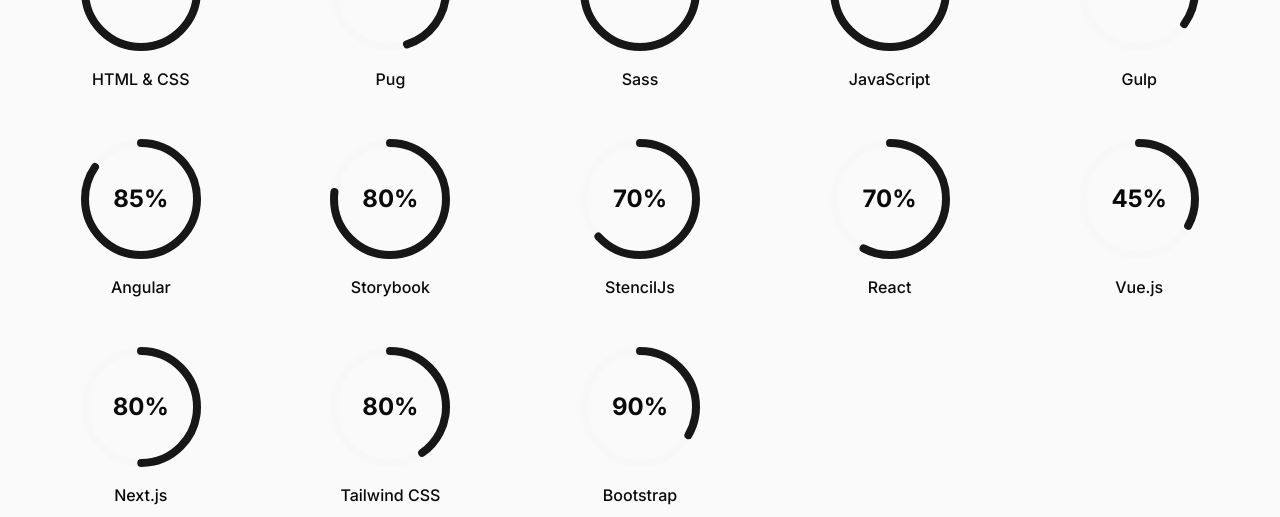
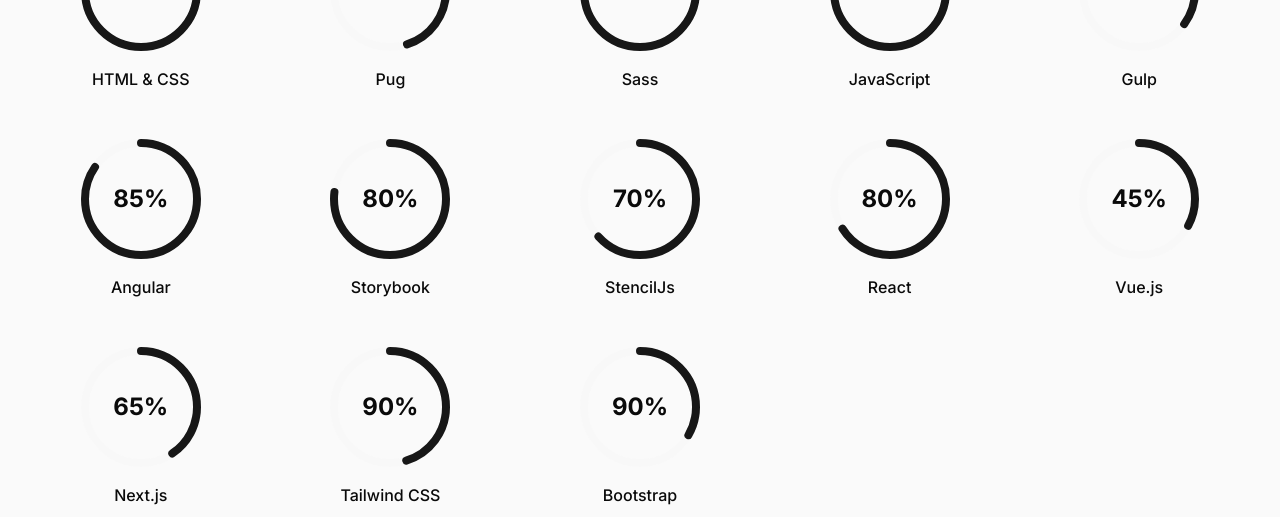
Before and after one commit to jmmolins87/nxt-jmmc, a Next.js app: page / in a window 1280 px wide. Shown: the part 5680-6197 px from the top of the page. Built offline with nearby package versions, Linux system fonts and the light colour scheme.

Commit message:
Update skill levels and add new tools in Portfolio section

```diff
--- a/src/app/page.tsx
+++ b/src/app/page.tsx
@@ -253,10 +253,10 @@
       { name: "Angular", level: 85 },
       { name: "Storybook", level: 80 },
       { name: "StencilJs", level: 70 },
-      { name: "React", level: 70 },
+      { name: "React", level: 80 },
       { name: "Vue.js", level: 45 },
-      { name: "Next.js", level: 80 },
-      { name: "Tailwind CSS", level: 80 },
+      { name: "Next.js", level: 65 },
+      { name: "Tailwind CSS", level: 90 },
       { name: "Bootstrap", level: 90 },
     ],
     backend: [
@@ -269,6 +269,8 @@
     tools: [
       { name: "Git & GitHub", level: 85 },
       { name: "Docker", level: 40 },
+      { name: "Jenkins", level: 80 },
+      { name: "Sonar", level: 80 },
       { name: "AWS", level: 35 },
       { name: "Wordpress", level: 55 },
       { name: "Figma", level: 85 },
```
